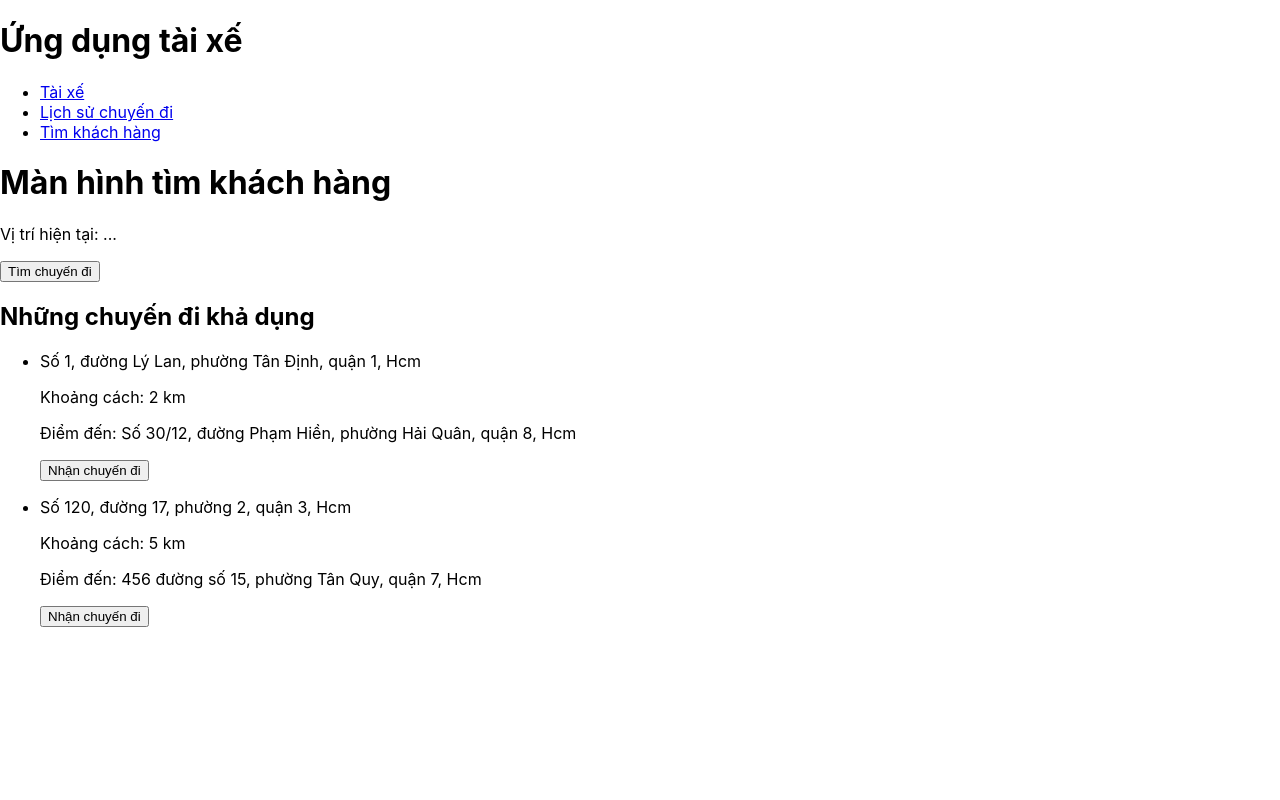
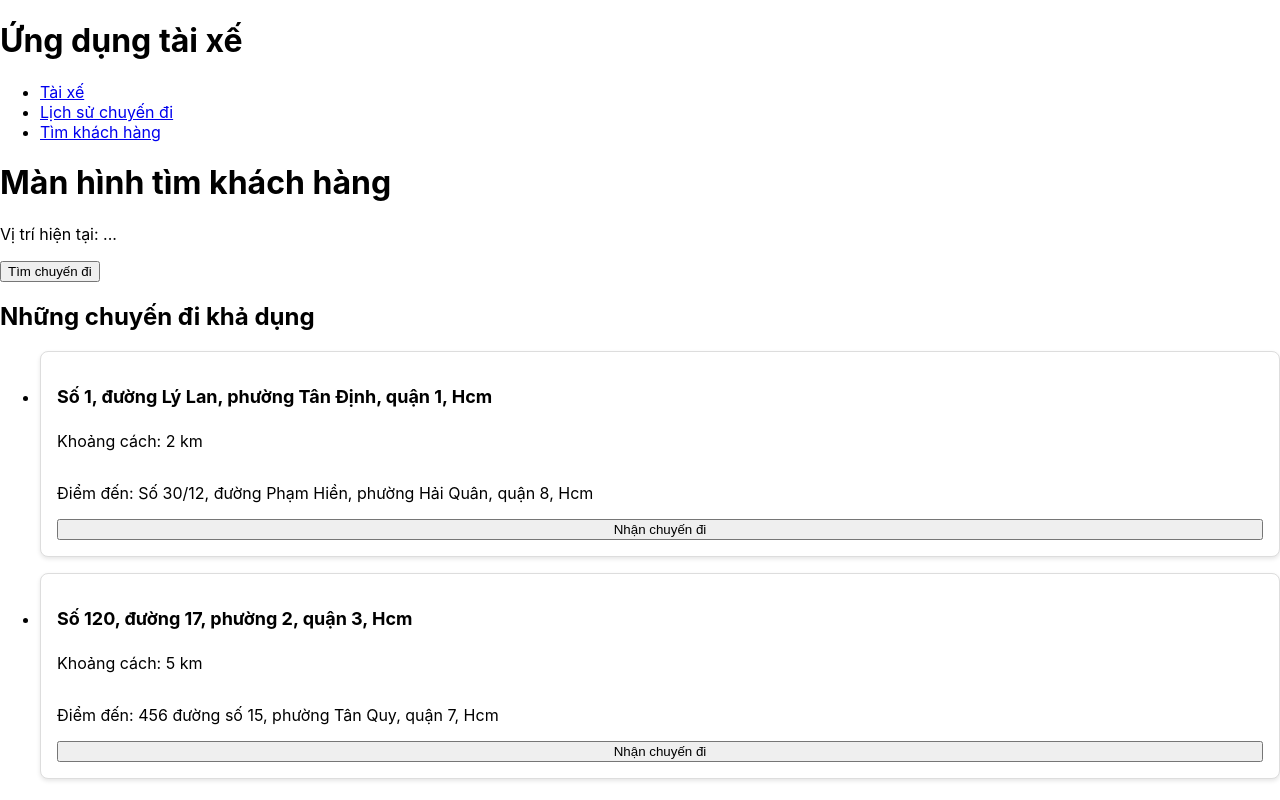
Before and after one commit to alfie-tran/NMCNPM_Taxi_call, a React (Create React App) app in the folder taixe_cnpm_app/: page /Find in a window 1280 px wide. Both pictures are taken after a click on the button "Tìm chuyến đi". Built offline with nearby package versions, Linux system fonts and the light colour scheme.

Commit message:
thêm xíu css đơn giản

```diff
--- a/taixe_cnpm_app/src/components/RideLists.js
+++ b/taixe_cnpm_app/src/components/RideLists.js
@@ -1,15 +1,16 @@
 // RideLists.js
 import React from 'react';
+import '../css/RideLists.css';
 
 const RideLists = ({ rides, onRideSelect }) => {
   return (
-    <div>
+    <div className="ride-list-container">
       <h2>Những chuyến đi khả dụng</h2>
-      <ul>
+      <ul className="ride-list">
         {rides.map((ride) => (
-          <li key={ride.id}>
-            <div>
-              <p>{ride.destination}</p>
+          <li key={ride.id} className="ride-item">
+            <div className="ride-details">
+              <p className="destination">{ride.destination}</p>
               <p>Khoảng cách: {ride.distance} km</p>
               <p>Điểm đến: {ride.customerDestination}</p>
               <button onClick={() => onRideSelect(ride)}>Nhận chuyến đi</button>
--- /dev/null
+++ b/taixe_cnpm_app/src/css/RideLists.css
@@ -0,0 +1,57 @@
+/* RideLists.css */
+/* Add styling for RideLists component here */
+
+/* Example: */
+.rides-container {
+  max-width: 600px;
+  margin: 20px auto;
+}
+
+.rides-list {
+  list-style: none;
+  padding: 0;
+}
+
+.ride-item {
+  background-color: #fff;
+  border: 1px solid #ddd;
+  border-radius: 8px;
+  margin-bottom: 16px;
+  padding: 16px;
+  box-shadow: 0 2px 4px rgba(0, 0, 0, 0.1);
+  transition: transform 0.2s ease-in-out;
+}
+
+.ride-item:hover {
+  transform: scale(1.02);
+}
+
+.ride-details {
+  display: flex;
+  flex-direction: column;
+}
+
+.destination {
+  font-size: 18px;
+  font-weight: bold;
+  margin-bottom: 8px;
+}
+
+.distance, .customer-destination {
+  color: #555;
+  margin-bottom: 4px;
+}
+
+.select-button {
+  background-color: #4caf50;
+  color: #fff;
+  border: none;
+  padding: 10px;
+  border-radius: 5px;
+  cursor: pointer;
+  transition: background-color 0.3s ease-in-out;
+}
+
+.select-button:hover {
+  background-color: #45a049;
+}
```
